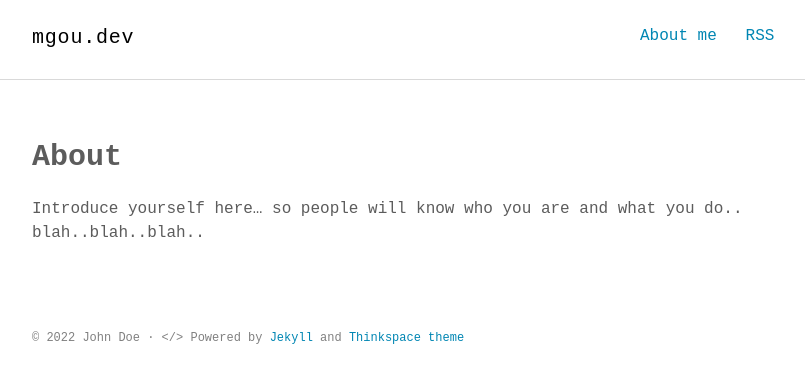
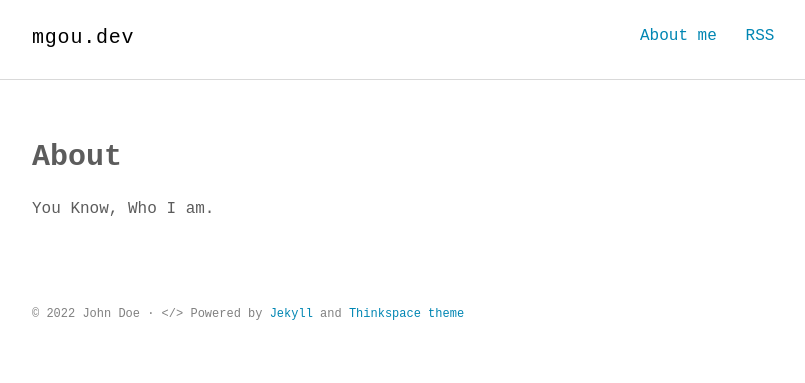
Before and after one commit to pyaephyohein/blog, a Jekyll site: the page built from about.md, in a window 1280 px wide. Shown: the top 383 px of the page, without its empty margins (232-1037 px from the left). Built offline with Jekyll 4.4.1, drawn with Linux system fonts in a browser that asks for light colours; some web fonts are replaced.

Commit message:
change about

```diff
--- a/about.md
+++ b/about.md
@@ -4,4 +4,4 @@ title: About
 permalink: /about/
 ---
 
-Introduce yourself here... so people will know who you are and what you do.. blah..blah..blah..
+You Know, Who I am.
```
Also changed, not shown: _posts/2022-03-03-How to disable ssh root login.md (line endings or trailing spaces).
